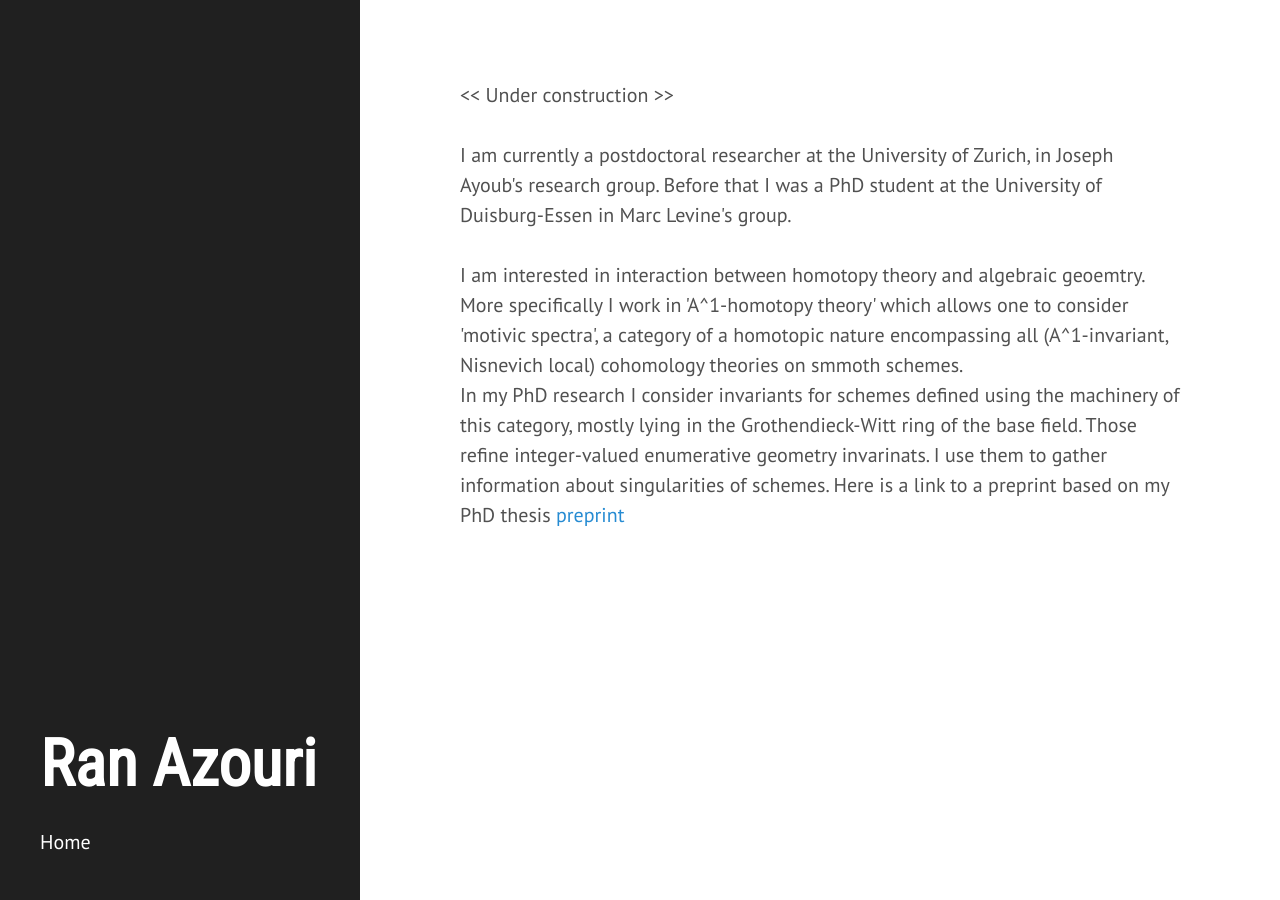
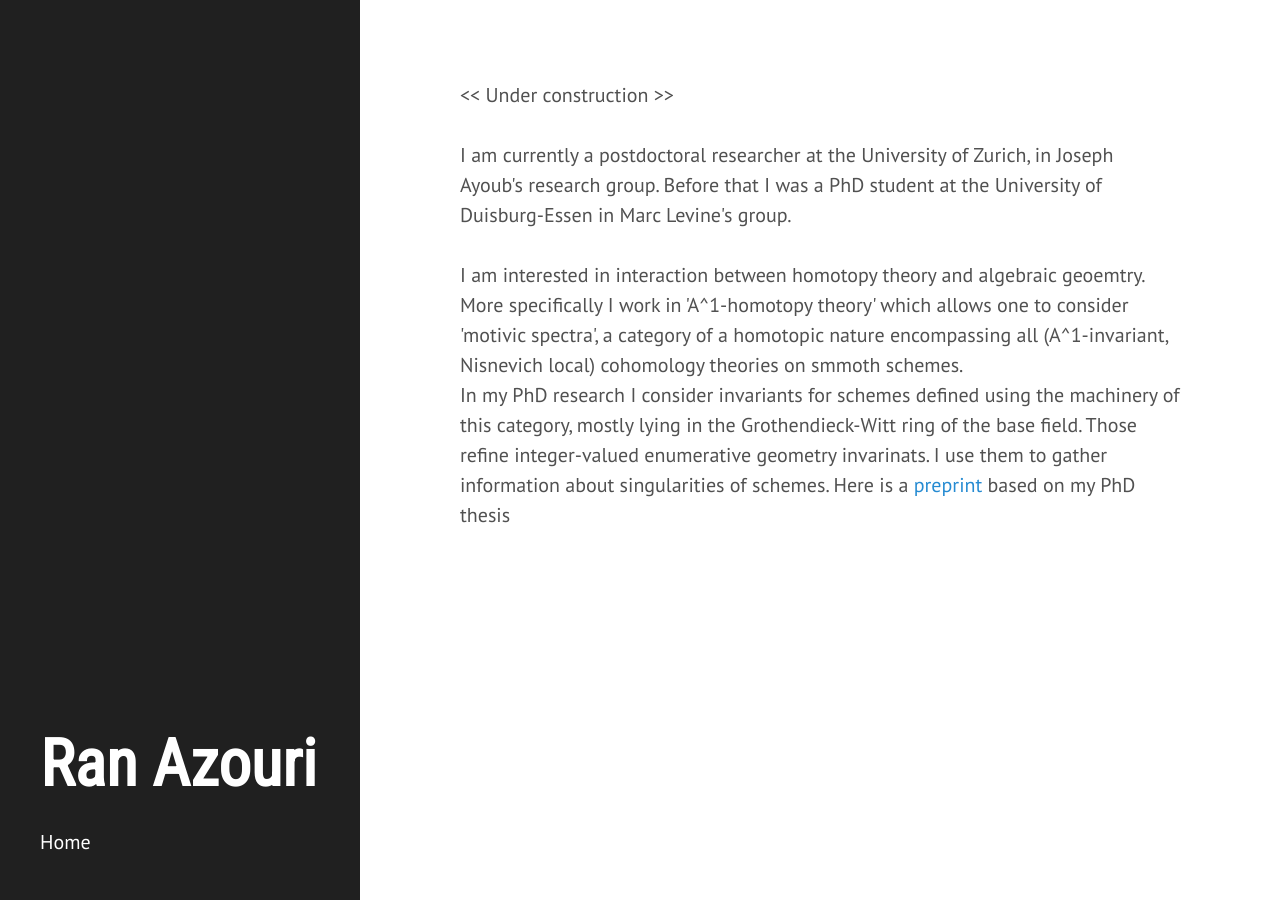
Before and after one commit to ransass/ransass.github.io, a Jekyll site: the page built from index.html, in a window 1280 px wide. Built offline with Jekyll 4.4.1, drawn with Linux system fonts in a browser that asks for light colours; some web fonts are replaced; the list of posts is cut into pages by our own code.

Commit message:
Update index.html

```diff
--- a/index.html
+++ b/index.html
@@ -10,8 +10,10 @@ I am currently a postdoctoral researcher at the University of Zurich, in Joseph
 I am interested in interaction between homotopy theory and algebraic geoemtry. More specifically I work in 'A^1-homotopy theory' which allows one to consider 'motivic spectra', a category of a homotopic nature encompassing all (A^1-invariant, Nisnevich local) cohomology theories on smmoth schemes. <br/>
 In my PhD research I consider invariants for schemes defined using the machinery of this category, mostly lying in the Grothendieck-Witt ring of the base field. Those refine integer-valued enumerative geometry invarinats. I use them to gather information about singularities of schemes.
 
-Here is a link to a preprint based on my PhD thesis
+
+Here is a
 <a href="https://arxiv.org/abs/2101.02686">preprint</a>
+based on my PhD thesis
 
 <!-- <div class="posts">
   {% for post in paginator.posts %}
```
